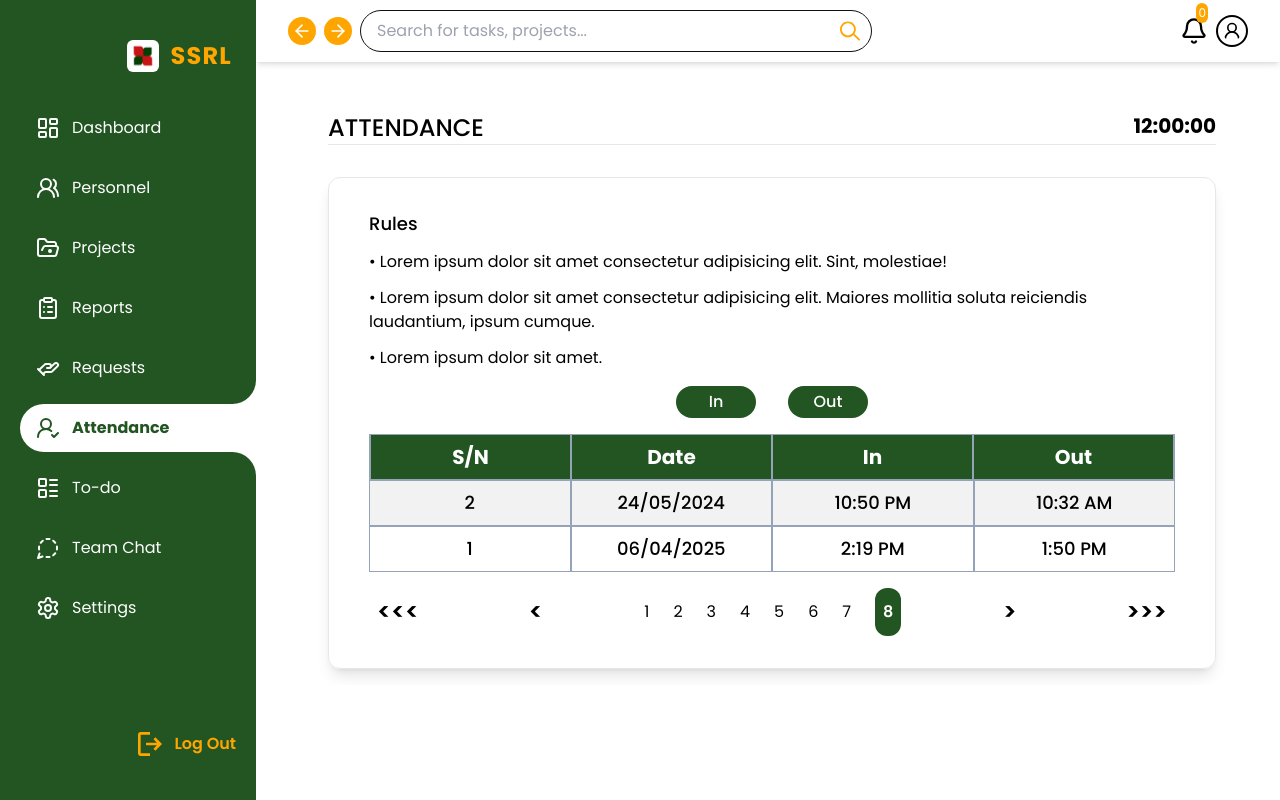
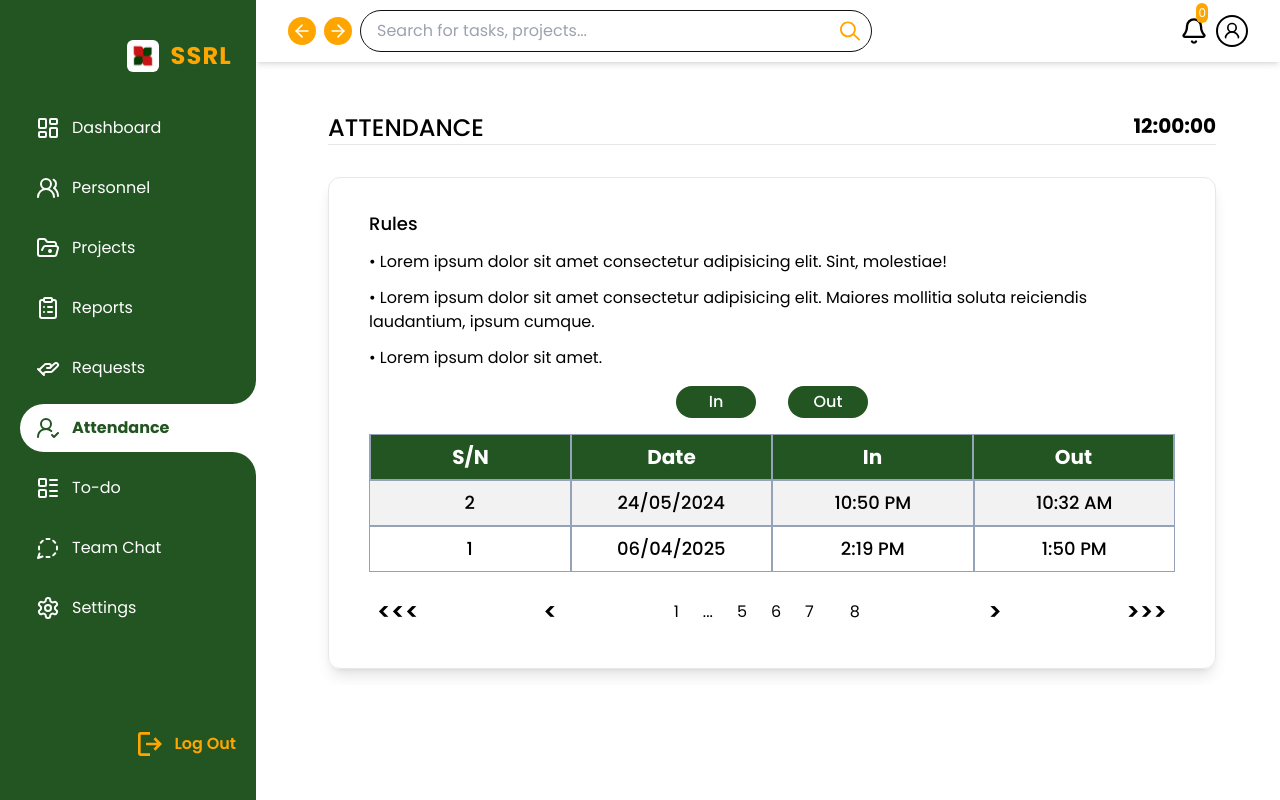
Before and after one commit to SmartSystemLab/SSRL-lab-app, a React (Vite) app: page /home/attendance in a window 1280 px wide. Both pictures are taken after a click on the button ">>>". Built offline with nearby package versions, Linux system fonts and the light colour scheme.

Commit message:
pagination2

```diff
--- a/src/pages/Attendance/Pagination.jsx
+++ b/src/pages/Attendance/Pagination.jsx
@@ -9,8 +9,19 @@ const Pagination = ({
 }) => {
   let pages = [];
   const noOfPages = Math.ceil(totalPosts / postsPerPage);
-  for (let i = 1; i <= noOfPages; i++) {
+  if (noOfPages > 1) {
+    for (let i = 2; i <= noOfPages - 1; i++) {
       pages.push(i);
+    }
+  }
+  if (currentPage >= 4 && currentPage <= noOfPages - 3) {
+    pages = [currentPage - 1, currentPage, currentPage + 1];
+  }
+  if (currentPage < 4) {
+    pages = [2, 3, 4];
+  }
+  if (currentPage > noOfPages - 3) {
+    pages = [noOfPages - 3, noOfPages - 2, noOfPages - 1];
   }
 
   if (currentPage < 1) {
@@ -42,6 +53,20 @@ const Pagination = ({
         &lt;
       </button>
 
+      <div className="flex gap-6">
+        {/* 1 */}
+        <button
+          className=""
+          onClick={() => {
+            setCurrentPage(1);
+          }}
+        >
+          1
+        </button>
+
+        {/* ... */}
+        {currentPage > 3 ? <button>...</button> : ""}
+
         {/* pages */}
         <div className="flex gap-6">
           {pages.map((page, index) => {
@@ -55,6 +80,26 @@ const Pagination = ({
               </button>
             );
           })}
+        </div>
+
+        {/* ... */}
+        {currentPage <= noOfPages - 3 ? <button>...</button> : ""}
+
+        {/* last */}
+        <div>
+          {noOfPages > 1 ? (
+            <button
+              className="p-3"
+              onClick={() => {
+                setCurrentPage(noOfPages);
+              }}
+            >
+              {noOfPages}
+            </button>
+          ) : (
+            ""
+          )}
+        </div>
       </div>
 
       {/* > */}
```
Lines whose indentation alone changed are shown as unchanged.
